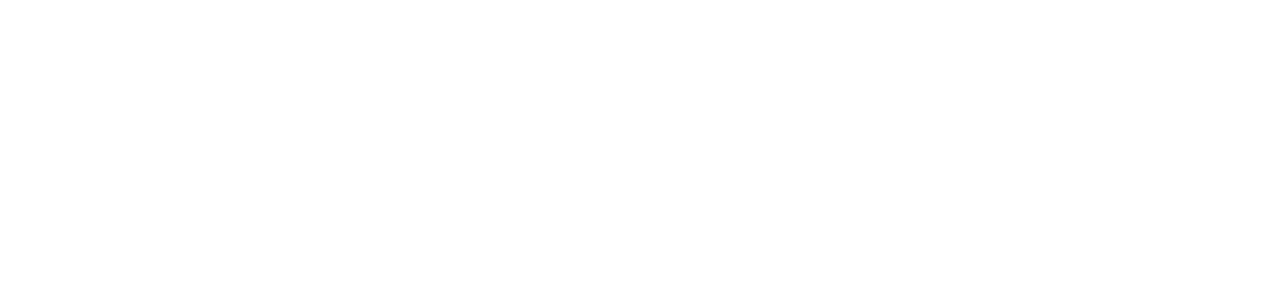
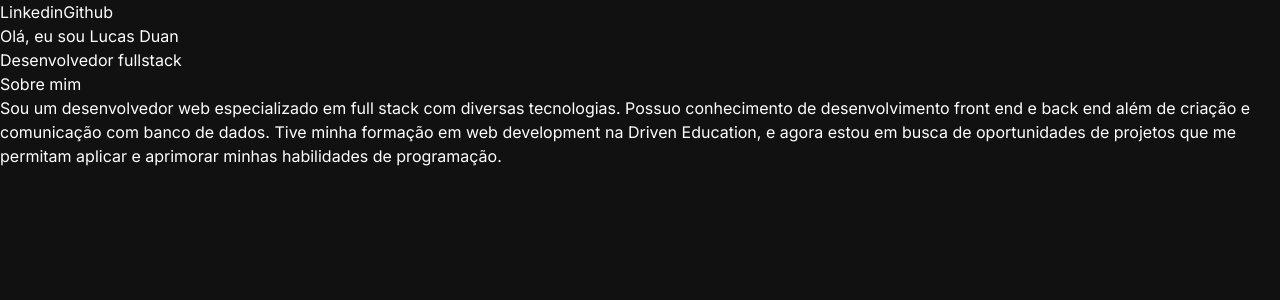
Before and after one commit to duanzin/portfolio, a Next.js app: page / in a window 1280 px wide. Shown: the top 300 px of the page. Built offline with nearby package versions, Linux system fonts and the light colour scheme.

Commit message:
feat: added introduction and about me

```diff
--- a/src/app/globals.css
+++ b/src/app/globals.css
@@ -3,7 +3,7 @@
 @tailwind utilities;
 
 :root {
-  --background-rgb: 255, 255, 255;
+  --background-rgb: 17, 17, 17;
 }
 *{
   box-sizing: border-box;
@@ -12,6 +12,6 @@
   display: flex;
   flex-direction: row;
   justify-content: center;
-  color: rgb(var(--foreground-rgb));
-  background: rgb(var(--background-rgb))
+  color: #FFFFFF;
+  background: #111;
 }
--- a/src/app/page.js
+++ b/src/app/page.js
@@ -1,6 +1,31 @@
+import Link from "next/link";
+import Image from "next/image";
+
 export default function Home() {
   return (
     <main>
+      <header>
+        <Link href="https://www.linkedin.com/in/lucasduan/">Linkedin</Link>
+        <Link href="https://github.com/duanzin">Github</Link>
+      </header>
+      <section>
+        <h1>Olá, eu sou Lucas Duan</h1>
+        <span>Desenvolvedor fullstack</span>
+      </section>
+      <section>
+        <h2>Sobre mim</h2>
+        <div>
+          <p>
+            Sou um desenvolvedor web especializado em full stack com diversas
+            tecnologias. Possuo conhecimento de desenvolvimento front end e back
+            end além de criação e comunicação com banco de dados. Tive minha
+            formação em web development na Driven Education, e agora estou em
+            busca de oportunidades de projetos que me permitam aplicar e
+            aprimorar minhas habilidades de programação.
+          </p>
+        </div>
+
+      </section>
     </main>
-  )
+  );
 }
```
